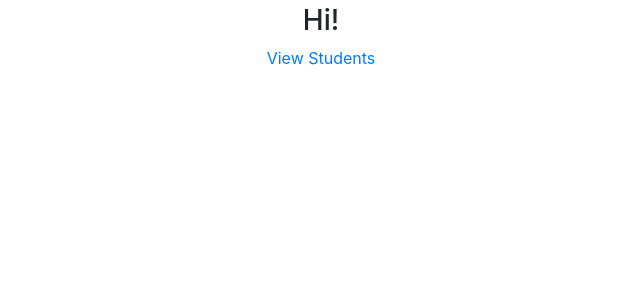
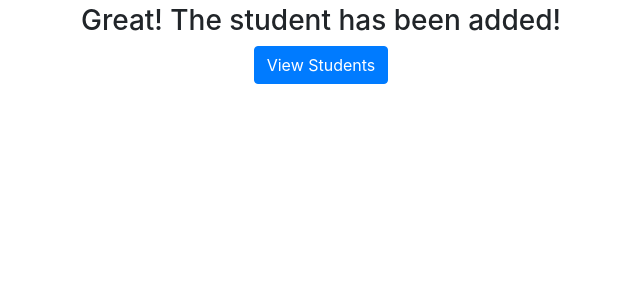
Before and after one commit to turbocornball/CSC181_Assignments, a Flask app: template app/templates/success.html in a window 1280 px wide. Shown: the top 300 px of the page, without its empty margins (319-959 px from the left). Run offline with Flask 2, Linux system fonts and the light colour scheme; the template is opened without the code that fills it, so the values that code supplies are empty; some libraries are stand-ins or nearby versions.

Commit message:
changed interface

```diff
--- a/app/templates/success.html
+++ b/app/templates/success.html
@@ -8,8 +8,8 @@
 <body>
 	<div class="row mt-1">
 		<div class="col text-center">
-            <h3>Hi! {{msg}}</h3>
-            <a href= "/Home">View Students</a>
+            <h3>Great! The student has been added!</h3>
+            <a href= "/Home" class="btn btn-primary mb-2">View Students</a>
 		</div>
 	</div>
 
```
